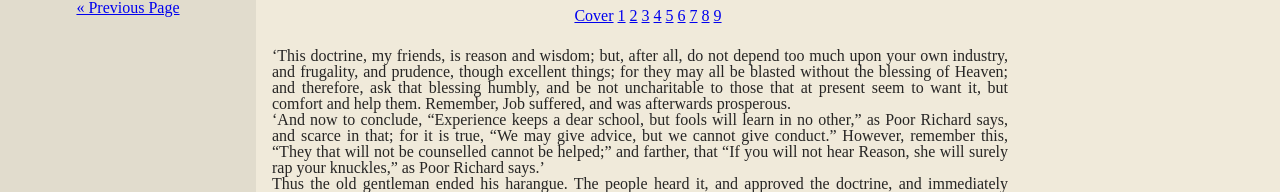
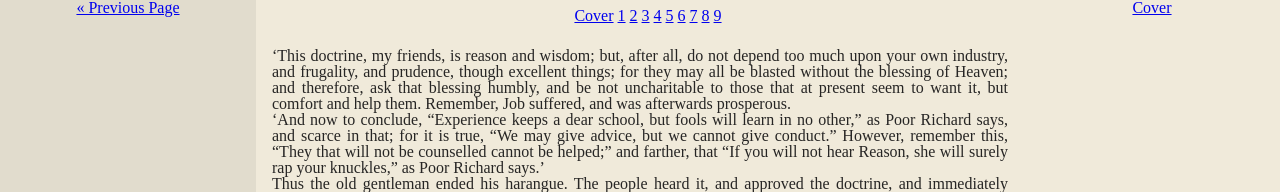
Before and after one commit to kevinfalting/project22, a Jekyll site: the page built from _pages/9.md, in a window 1280 px wide. Shown: the top 192 px of the page. Built offline with Jekyll 4.4.1, drawn with Linux system fonts in a browser that asks for light colours.

Commit message:
add link back to cover on last page

```diff
--- a/_layouts/default.html
+++ b/_layouts/default.html
@@ -29,6 +29,12 @@
       </div>
     {% endif %}
 
+    {% if page_title == ordered_pages.last.title %}
+      <div class="next_page">
+        <a href="{{ site.baseurl }}/">Cover</a>
+      </div>
+    {% endif %}
+
     {% include header.html %}
 
     <main>
```
